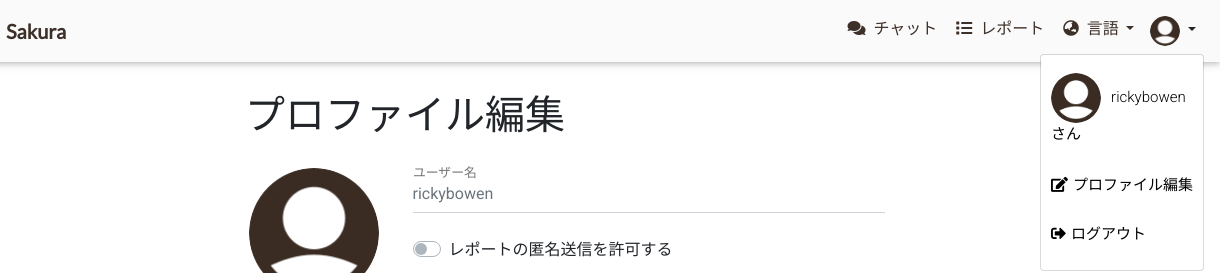
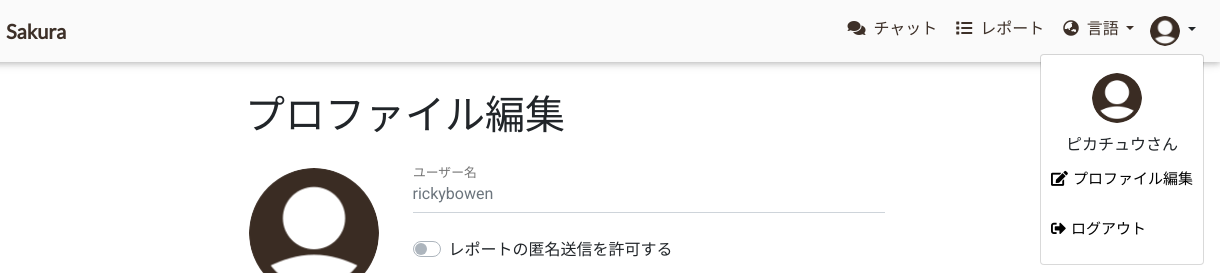
Before and after one commit to erikatorio/poc-sakura-client-side, a plain HTML site: page editprofile.html in a window 1280 px wide. Both pictures are taken after a click on the link 1233 px from the left and 31 px from the top of the page. Shown: the top 273 px of the page, 60-1280 px from the left. Drawn offline with nearby package versions, Linux system fonts and the light colour scheme.

Commit message:
changed font stuff

```diff
--- a/css/style.css
+++ b/css/style.css
@@ -55,11 +55,11 @@ bottom: .5em;
 .card-title {
     font-size: 15px !important;
     color: #3D3028;
-    font-family: 'Lato';
+    font-family: 'Osaka';
 }
 
 .card-text {
-    font-size: 12px !important;
+    font-size: 11px !important;
 }
 
 .card-body {
--- a/editprofile.html
+++ b/editprofile.html
@@ -59,8 +59,18 @@
             <div class="dropdown-menu dropdown-menu-lg-right dropdown-secondary"
               aria-labelledby="navbarDropdownMenuLink-55">
               <div class="logo-wrapper sn-ad-avatar-wrapper">
-                <a href="#"><img id="profpicx" src="./img/user.png"
-                    class="rounded-circle"><span>rickybowen</span>さん</a>
+                <div class="row">
+                  <div class="col d-flex justify-content-center">
+                    <a href="#"><img id="profpicx" src="./img/user.png"
+                      class="rounded-circle">
+                    </a>
+                  </div>
+                </div>
+                <div class="row">
+                  <div class="col text-center">
+                    <span>ピカチュウ</span>さん
+                  </div>
+                </div>
               </div>
               <a class="dropdown-item t-nav" href="editprofile.html"><i class="fas fa-edit"></i>プロファイル編集</a>
               <a class="dropdown-item t-nav" href="index.html"><i class="fas fa-sign-out-alt"></i>ログアウト</a>
```
Also changed, not shown: home.html (+0 -1 lines), reports.html (+12 -2 lines).
